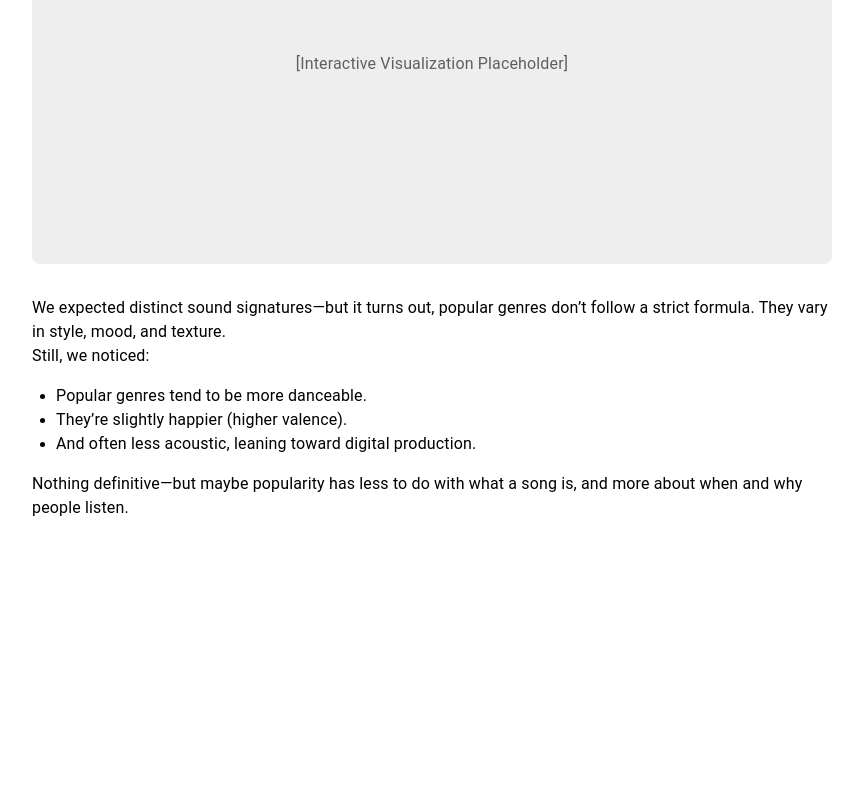
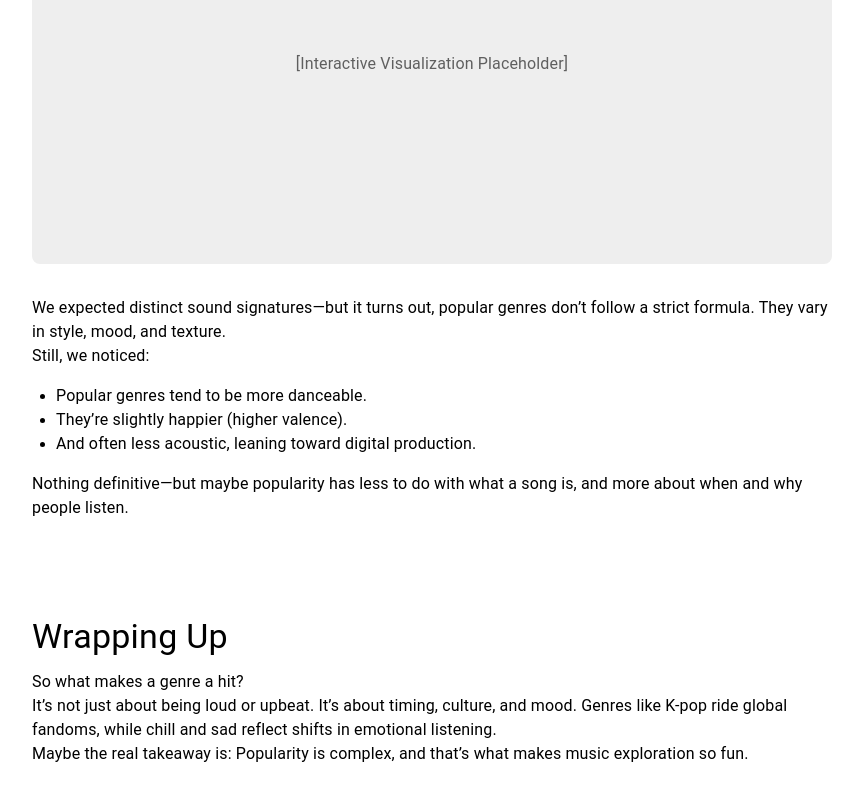
Before and after one commit to Ottaliam/649-music, a React (Vite) app: page / in a window 1280 px wide. Shown: the part 4189-4989 px from the top of the page, without its empty margins (208-1071 px from the left). Before the commit the page ends 4765 px from the top, so only its background shows below. Built offline with nearby package versions, Linux system fonts and the light colour scheme.

Commit message:
Add section 7

```diff
--- a/src/App.jsx
+++ b/src/App.jsx
@@ -5,6 +5,7 @@ import Section3 from "./sections/Section3.jsx";
 import Section4 from "./sections/Section4.jsx";
 import Section5 from "./sections/Section5.jsx";
 import Section6 from "./sections/Section6.jsx";
+import Section7 from "./sections/Section7.jsx";
 
 const App = () => {
   return (
@@ -16,6 +17,7 @@ const App = () => {
       <Section4 />
       <Section5 />
       <Section6 />
+      <Section7 />
     </>
   );
 }
--- /dev/null
+++ b/src/sections/Section7.jsx
@@ -0,0 +1,22 @@
+import {Box, Typography} from "@mui/material";
+
+const Section7 = () => {
+  return (
+    <Box component="section" sx={{ maxWidth: 800, mx: 'auto', py: 6, px: 2 }}>
+      <Typography variant="h4" component="h2" gutterBottom>
+        Wrapping Up
+      </Typography>
+      <Typography variant="body1">
+        So what makes a genre a hit?
+      </Typography>
+      <Typography variant="body1">
+        It’s not just about being loud or upbeat. It’s about timing, culture, and mood. Genres like K-pop ride global fandoms, while chill and sad reflect shifts in emotional listening.
+      </Typography>
+      <Typography variant="body1">
+        Maybe the real takeaway is: Popularity is complex, and that’s what makes music exploration so fun.
+      </Typography>
+    </Box>
+  );
+}
+
+export default Section7;
```
